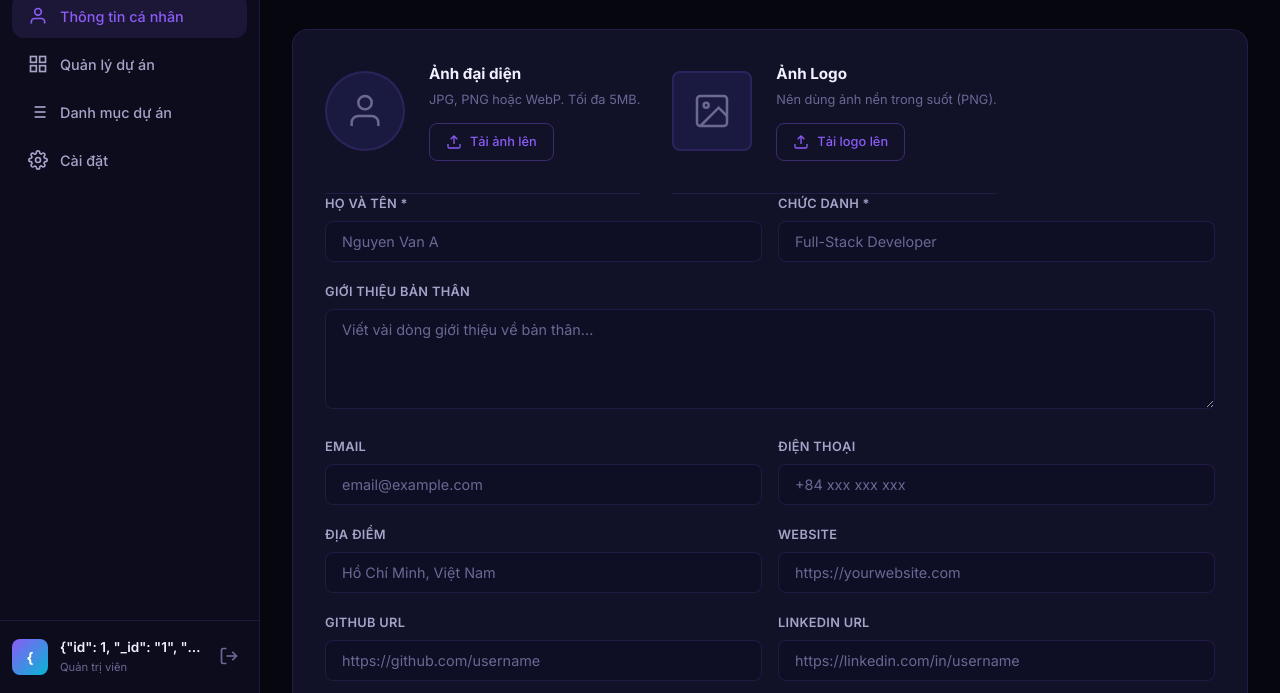
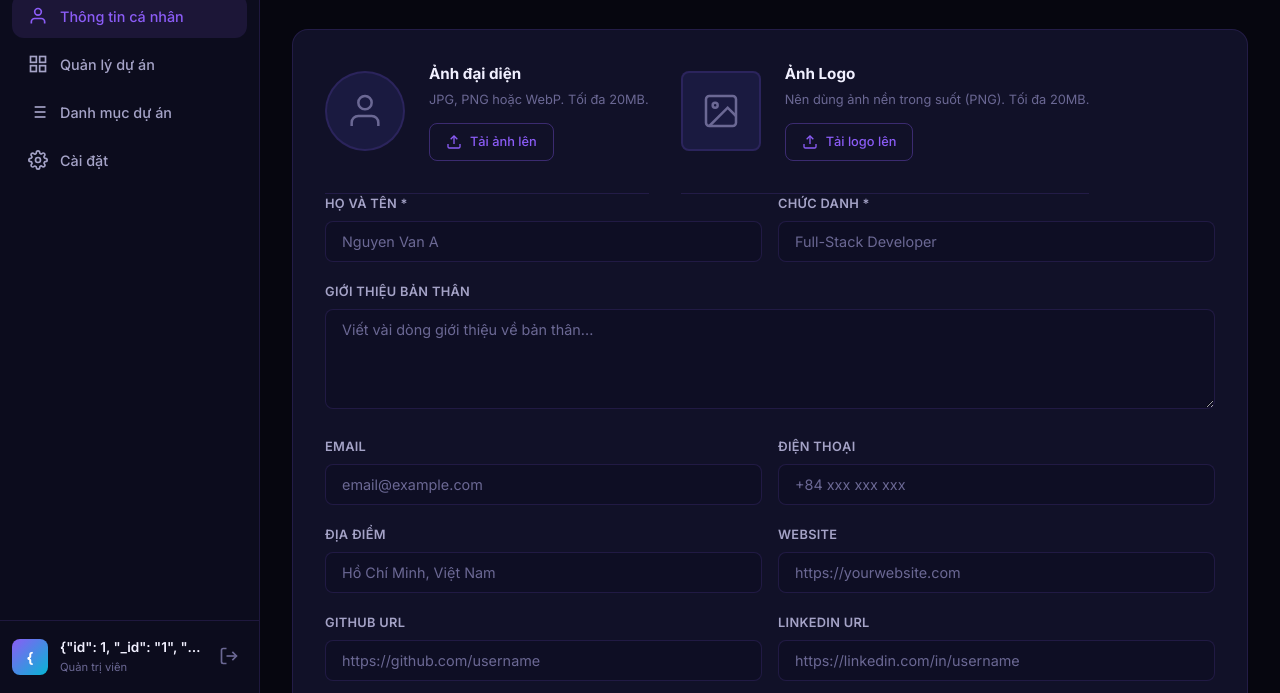
Before and after one commit to vinhphuctruong/portofilo, a website: page public/admin.html in a window 1280 px wide. Shown: the part 107-800 px from the top of the page. Drawn offline with Linux system fonts and the light colour scheme; no server answers; sample sign-in values are in the browser's storage.

Commit message:
Tang gioi han dung luong anh len 20MB

```diff
--- a/public/admin.html
+++ b/public/admin.html
@@ -89,7 +89,7 @@
             </div>
             <div class="avatar-upload-info">
               <h4>Ảnh đại diện</h4>
-              <p>JPG, PNG hoặc WebP. Tối đa 5MB.</p>
+              <p>JPG, PNG hoặc WebP. Tối đa 20MB.</p>
               <label class="btn-upload">
                 <input type="file" id="avatarFile" accept="image/*" hidden>
                 <svg width="16" height="16" viewBox="0 0 24 24" fill="none" stroke="currentColor" stroke-width="2"><path d="M21 15v4a2 2 0 0 1-2 2H5a2 2 0 0 1-2-2v-4"/><polyline points="17 8 12 3 7 8"/><line x1="12" y1="3" x2="12" y2="15"/></svg>
@@ -105,7 +105,7 @@
             </div>
             <div class="avatar-upload-info">
               <h4>Ảnh Logo</h4>
-              <p>Nên dùng ảnh nền trong suốt (PNG).</p>
+              <p>Nên dùng ảnh nền trong suốt (PNG). Tối đa 20MB.</p>
               <label class="btn-upload">
                 <input type="file" id="logoFile" accept="image/*" hidden>
                 <svg width="16" height="16" viewBox="0 0 24 24" fill="none" stroke="currentColor" stroke-width="2"><path d="M21 15v4a2 2 0 0 1-2 2H5a2 2 0 0 1-2-2v-4"/><polyline points="17 8 12 3 7 8"/><line x1="12" y1="3" x2="12" y2="15"/></svg>
--- a/server/server.js
+++ b/server/server.js
@@ -30,7 +30,7 @@ const storage = multer.diskStorage({
 
 const upload = multer({
   storage,
-  limits: { fileSize: 5 * 1024 * 1024 }, // 5MB
+  limits: { fileSize: 20 * 1024 * 1024 }, // 20MB
   fileFilter: (req, file, cb) => {
     const allowed = /jpeg|jpg|png|gif|webp|svg/;
     const extname = allowed.test(path.extname(file.originalname).toLowerCase());
```
Also changed, not shown: .github/workflows/deploy.yml.
